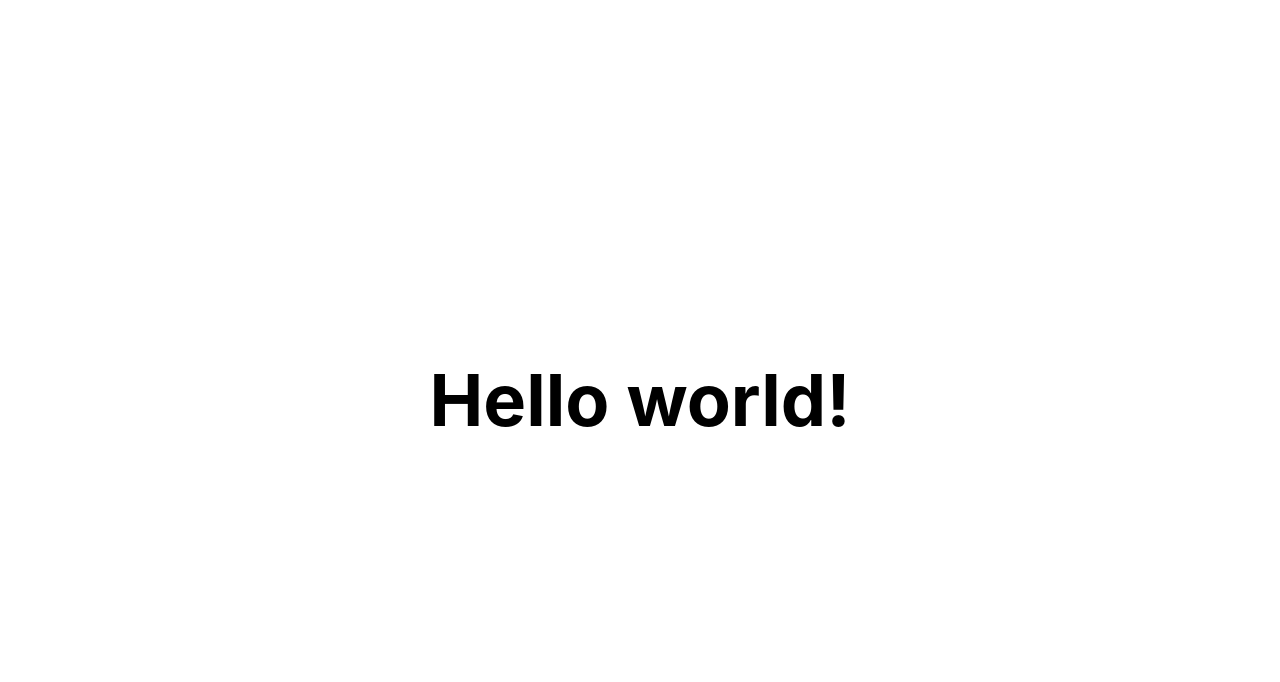
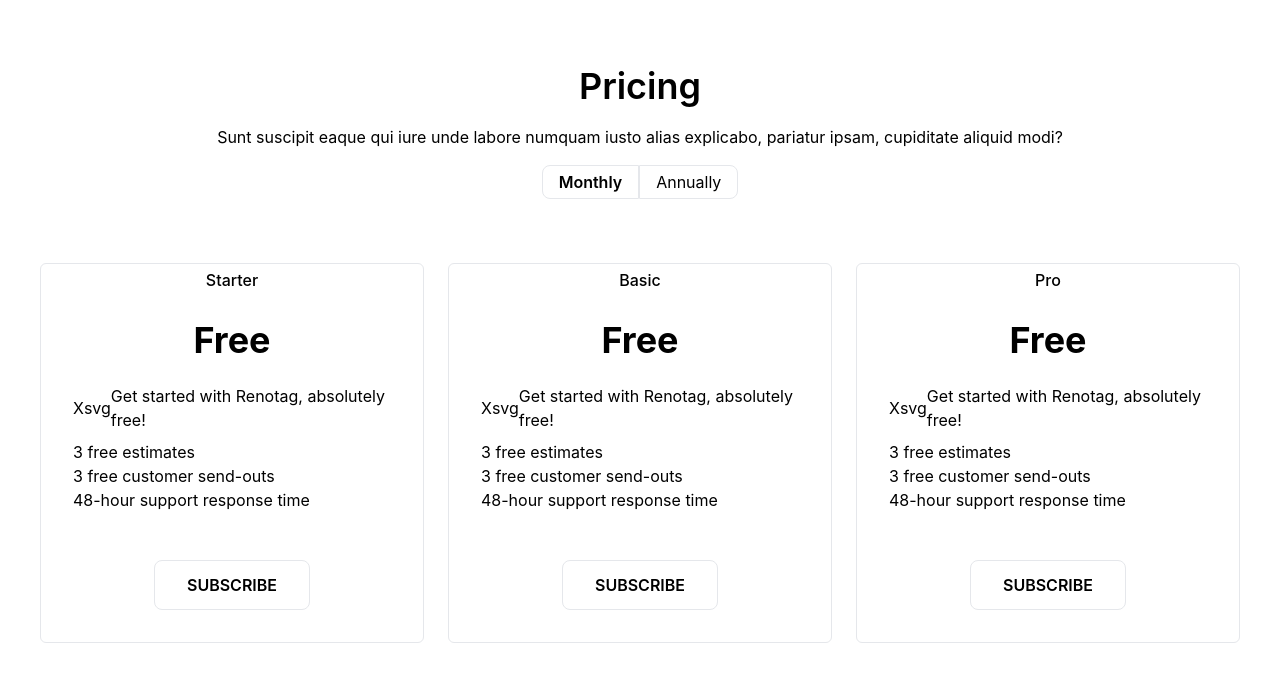
Before and after one commit to davincecode/nextjs-challenge, a Next.js app: page / in a window 1280 px wide. Shown: the top 682 px of the page. Built offline with nearby package versions, Linux system fonts and the light colour scheme.

Commit message:
Update styling in components and mapping the price section data

```diff
--- /dev/null
+++ b/components/PriceList.jsx
@@ -0,0 +1,45 @@
+import price from "/data/price"
+
+function PriceList() {
+  return (
+    <>
+
+  <section className="py-6 dark:bg-coolGray-800 dark:text-coolGray-50">
+	<div className="container mx-auto p-4 sm:p-10">
+		<div className="mb-16 space-y-4 text-center">
+			<h1 className="text-4xl font-semibold leading-tight">Pricing</h1>
+			<p className="px-4 sm:px-8 lg:px-24">Sunt suscipit eaque qui iure unde labore numquam iusto alias explicabo, pariatur ipsam, cupiditate aliquid modi?</p>
+			<div>
+				<button className="px-4 py-1 font-semibold border rounded-l-lg dark:bg-violet-400 dark:border-violet-400 dark:text-coolGray-900">Monthly</button>
+				<button className="px-4 py-1 border rounded-r-lg dark:border-violet-400">Annually</button>
+			</div>
+    </div>
+    <div className="grid max-w-md grid-cols-1 gap-6 mx-auto auto-rows-fr lg:max-w-full lg:gap-2 xl:gap-6 lg:grid-cols-3">
+        { price.map((item) => (
+            <div className="relative z-0 flex flex-col items-center p-8 border rounded-md" key={item.id}>
+              <span className="absolute top-0 px-6 pt-1 pb-2 font-medium rounded-b-lg dark:bg-violet-400 dark:text-coolGray-900">{ item.name }</span>
+                <p className="my-6 text-4xl font-bold dark:text-violet-400">{ item.price }</p>
+                <ul className="flex-1 space-y-2">
+                  <li className="flex items-center space-x-2">
+                    Xsvg
+                    <span>{ item.description }</span>
+                  </li>
+                  <div>{ item.details.map(
+                    (detail) => (
+                      <li className="flex items-center space-x-2" key={ detail }>
+                        <span>{ detail }</span>
+                      </li>
+                    ))}
+                  </div>
+                </ul>
+              <button className="px-4 py-2 mt-4 font-semibold uppercase border rounded-lg md:mt-12 sm:py-3 sm:px-8 dark:border-violet-400">Subscribe</button>
+            </div>
+          ))}
+    </div>
+	</div>
+  </section>
+        </>
+  )
+}
+
+export default PriceList;
--- /dev/null
+++ b/data/price.jsx
@@ -0,0 +1,29 @@
+const price = [
+  {
+    id: 1,
+    name: "Starter",
+    price: "Free",
+    description: "Get started with Renotag, absolutely free!",
+    details: ["3 free estimates", "3 free customer send-outs", "48-hour support response time"],
+    link: "https://renotag.com/",
+  },
+  {
+    id: 2,
+    name: "Basic",
+    price: "Free",
+    description: "Get started with Renotag, absolutely free!",
+    details: ["3 free estimates", "3 free customer send-outs", "48-hour support response time"],
+    link: "https://renotag.com/",
+  },
+  {
+    id: 3,
+    name: "Pro",
+    price: "Free",
+    description: "Get started with Renotag, absolutely free!",
+    details: ["3 free estimates", "3 free customer send-outs", "48-hour support response time"],
+    link: "https://renotag.com/",
+  },
+
+]
+
+export default price
--- a/pages/index.js
+++ b/pages/index.js
@@ -1,9 +1,9 @@
+import PriceList from "../components/priceList"
+
 export default function Home() {
   return (
     <>
-      <div className="flex justify-center items-center h-screen">
-        <h1 className="text-7xl font-bold">Hello world!</h1>
-      </div>
+      <PriceList />
     </>
   )
 }
```
Also changed, not shown: styles/Home.module.css (deleted, +0 -116 lines).
